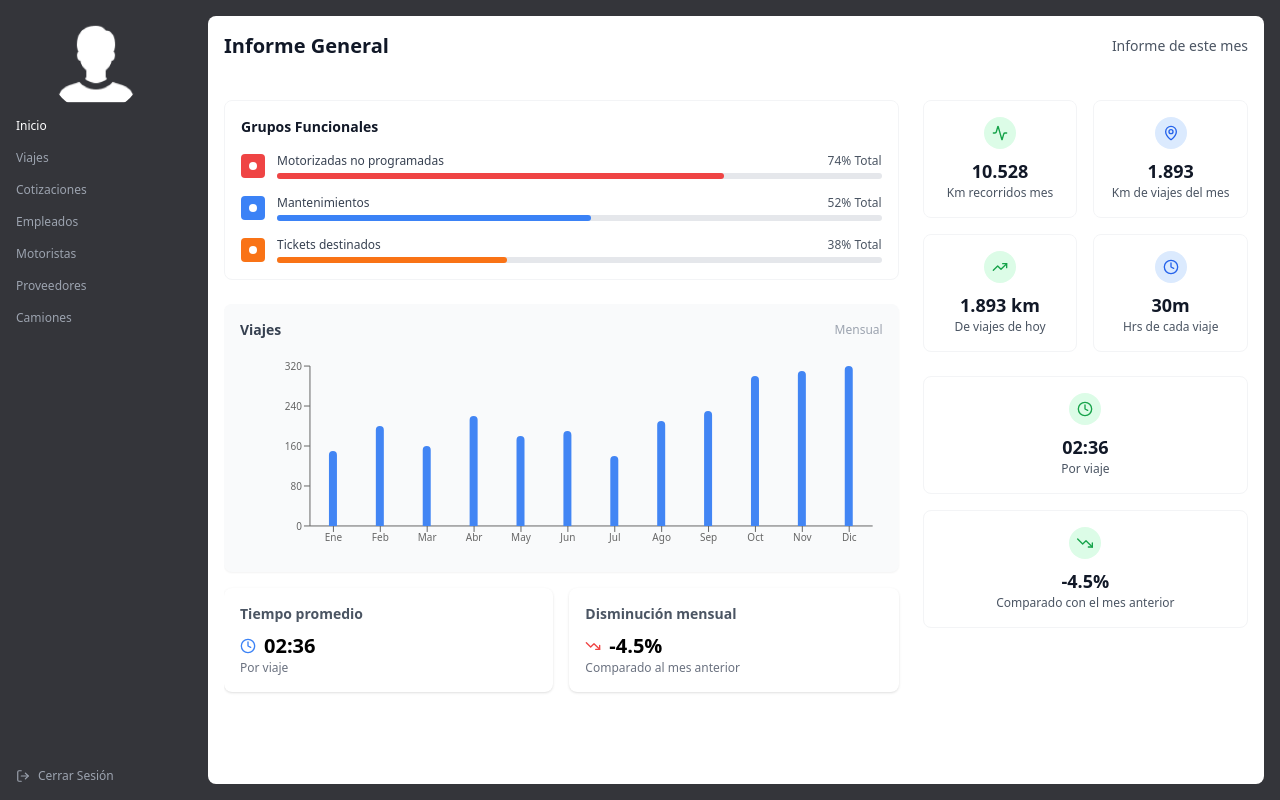
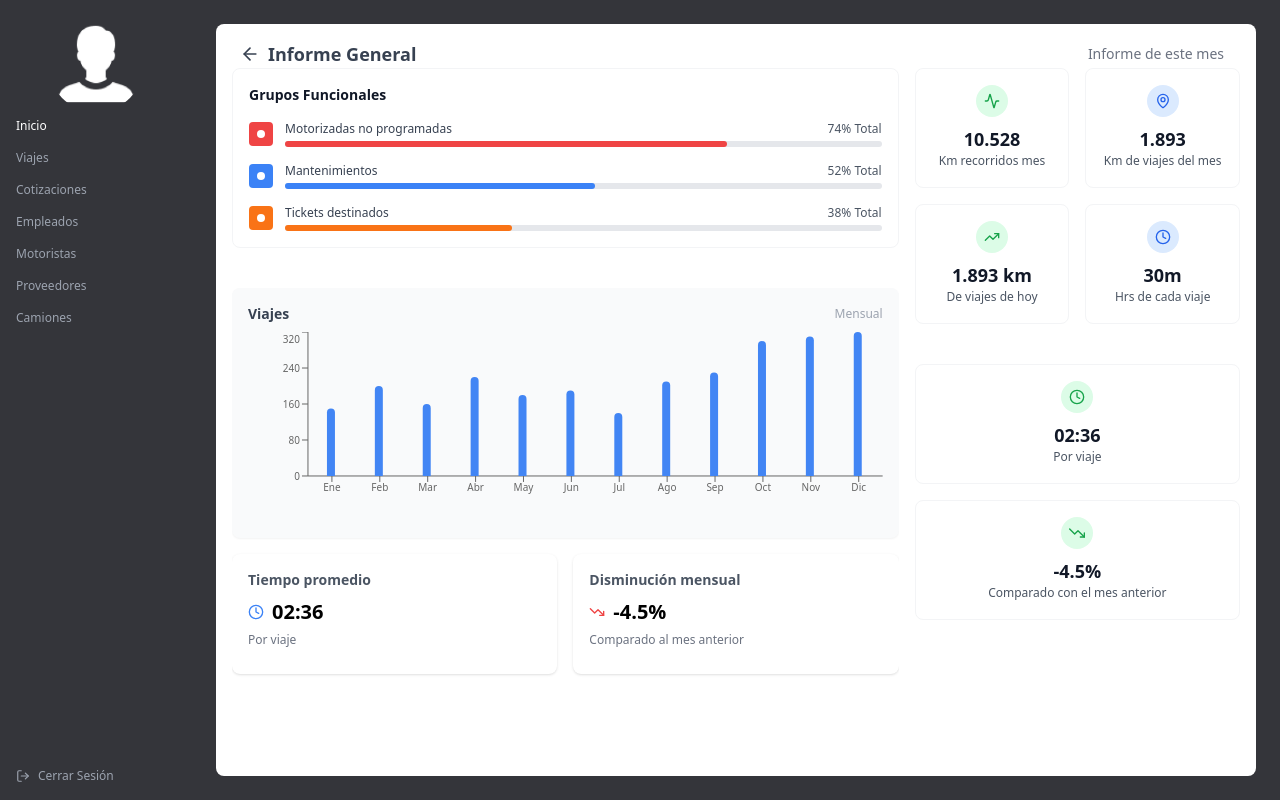
Before and after one commit to ImpulsatecRivera/Rivera, a React (Vite) app in the folder Frontend/page-Private/: page /informes in a window 1280 px wide. Built offline with nearby package versions, Linux system fonts and the light colour scheme.

Commit message:
Terminando pantalla de informes

```diff
--- a/Frontend/page-Private/src/components/ReportsPage/BottomMetrics.jsx
+++ b/Frontend/page-Private/src/components/ReportsPage/BottomMetrics.jsx
@@ -4,7 +4,7 @@ import { Clock, TrendingDown } from "lucide-react";
 const BottomMetrics = () => {
   return (
     <div className="grid grid-cols-2 gap-4">
-      <div className="bg-white p-4 rounded-lg shadow flex flex-col items-start">
+      <div className="bg-white p-4 rounded-lg shadow min-h-[120px]">
         <div className="text-sm font-semibold text-gray-600">Tiempo promedio</div>
         <div className="flex items-center gap-2 mt-2">
           <Clock className="text-blue-500" size={16} />
@@ -12,7 +12,7 @@ const BottomMetrics = () => {
         </div>
         <span className="text-xs text-gray-500">Por viaje</span>
       </div>
-      <div className="bg-white p-4 rounded-lg shadow flex flex-col items-start">
+      <div className="bg-white p-4 rounded-lg shadow min-h-[120px]">
         <div className="text-sm font-semibold text-gray-600">Disminución mensual</div>
         <div className="flex items-center gap-2 mt-2">
           <TrendingDown className="text-red-500" size={16} />
--- a/Frontend/page-Private/src/components/ReportsPage/MetricCard.jsx
+++ b/Frontend/page-Private/src/components/ReportsPage/MetricCard.jsx
@@ -9,7 +9,7 @@ const MetricCard = ({ icon: Icon, value, sublabel, color = 'green' }) => {
   };
 
   return (
-    <div className="bg-white p-4 rounded-lg border border-gray-100 text-center hover:shadow-md transition-shadow">
+    <div className="bg-white p-4 rounded-lg border border-gray-100 text-center min-h-[120px]">
       {Icon && (
         <div className="flex items-center justify-center mb-2">
           <div className={`w-8 h-8 rounded-full flex items-center justify-center ${colorClasses[color]}`}>
--- a/Frontend/page-Private/src/components/ReportsPage/ReportsHeader.jsx
+++ b/Frontend/page-Private/src/components/ReportsPage/ReportsHeader.jsx
@@ -1,10 +1,25 @@
-import React from 'react';
+import React from "react";
+import { FiArrowLeft } from "react-icons/fi";
+import { useNavigate } from "react-router-dom";
 
-const ReportsHeader = () => (
-  <div className="flex justify-between items-center mb-6">
-    <h1 className="text-xl font-semibold text-gray-900">Informe General</h1>
-    <p className="text-sm text-gray-600 font-medium">Informe de este mes</p>
-  </div>
-);
+const ReportsHeader = () => {
+  const navigate = useNavigate();
+
+  return (
+    <div className="flex items-center justify-between px-2">
+      <div className="flex items-center gap-2">
+        <button
+          onClick={() => navigate("/dashboard")}
+          className="text-gray-700 hover:text-gray-900"
+        >
+          <FiArrowLeft size={20} />
+        </button>
+        <h2 className="text-lg font-semibold text-gray-700">Informe General</h2>
+      </div>
+
+      <span className="text-sm text-gray-500 pr-2">Informe de este mes</span>
+    </div>
+  );
+};
 
 export default ReportsHeader;
--- a/Frontend/page-Private/src/components/ReportsPage/TripsChart.jsx
+++ b/Frontend/page-Private/src/components/ReportsPage/TripsChart.jsx
@@ -25,21 +25,26 @@ const staticTripData = [
 
 const TripsChartStatic = () => {
   return (
-    <div className="bg-gray-50 p-4 rounded-lg shadow-sm">
-      <div className="flex items-center justify-between mb-4">
+    <div className="bg-gray-50 p-4 rounded-lg shadow-sm h-[250px]">
+      <div className="flex items-center justify-between mb-2">
         <h2 className="text-sm font-semibold text-gray-700">Viajes</h2>
         <span className="text-xs text-gray-400">Mensual</span>
       </div>
-      <ResponsiveContainer width="100%" height={200}>
+      <ResponsiveContainer width="100%" height="80%">
         <BarChart
           data={staticTripData}
           barCategoryGap={10}
-          margin={{ top: 10, right: 10, left: 10, bottom: 0 }}
+          margin={{ top: 0, right: 0, left: 0, bottom: 0 }}
         >
           <XAxis dataKey="mes" tick={{ fontSize: 10 }} />
           <YAxis tick={{ fontSize: 10 }} />
           <Tooltip />
-          <Bar dataKey="viajes" fill="#4285F4" barSize={8} radius={[6, 6, 0, 0]} />
+          <Bar
+            dataKey="viajes"
+            fill="#4285F4"
+            barSize={8}
+            radius={[6, 6, 0, 0]}
+          />
         </BarChart>
       </ResponsiveContainer>
     </div>
--- a/Frontend/page-Private/src/pages/Dashboard/ReportsPage.jsx
+++ b/Frontend/page-Private/src/pages/Dashboard/ReportsPage.jsx
@@ -11,30 +11,26 @@ import BottomMetrics from '../../components/ReportsPage/BottomMetrics';
 
 const ReportsPage = () => {
   return (
-    <div className="flex h-screen bg-[#34353A] overflow-hidden">
+    <div className="flex w-full h-screen overflow-hidden bg-[#34353A]">
       <Sidebar currentPage="informes" />
 
-      {/* Contenedor derecho con scroll interno */}
-      <div className="flex-1 h-screen overflow-hidden p-4">
-        <div className="bg-white rounded-lg h-full p-4 flex flex-col overflow-hidden">
+      <div className="flex-1 p-6 overflow-hidden">
+        <div className="bg-white rounded-lg h-full p-4 flex flex-col">
           <ReportsHeader />
 
-          {/* Scroll solo en esta parte */}
-          <div className="flex-1 overflow-y-auto mt-4">
-            <div className="grid grid-cols-3 gap-6">
+          <div className="grid grid-cols-3 gap-4 flex-grow overflow-hidden">
             {/* Columna izquierda */}
-              <div className="col-span-2 space-y-4">
+            <div className="col-span-2 flex flex-col gap-4 overflow-hidden">
               <FunctionalGroups />
               <TripsChartStatic />
               <BottomMetrics />
             </div>
 
             {/* Columna derecha */}
-              <div className="space-y-4">
+            <div className="flex flex-col gap-4 overflow-hidden">
               <MainMetrics />
               <MetricCard icon={FiClock} value="02:36" sublabel="Por viaje" />
               <MetricCard icon={FiTrendingDown} value="-4.5%" sublabel="Comparado con el mes anterior" />
-              </div>
             </div>
           </div>
         </div>
```
Lines whose indentation alone changed are shown as unchanged.
